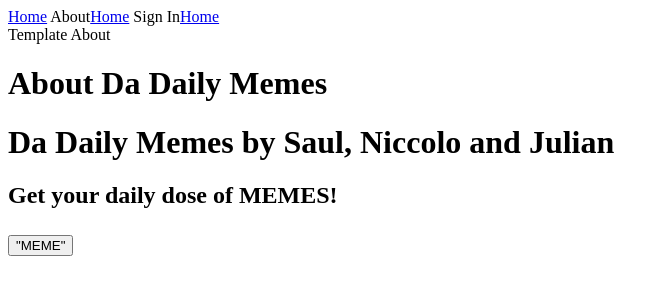
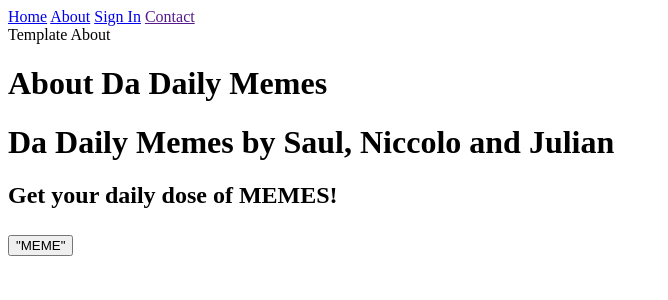
Before and after one commit to Jogata5/DaDailyMemes, a Django app: template DaDailyMemes_website/templates/about.html in a window 1280 px wide. Shown: the top 300 px of the page, without its empty margins (0-668 px from the left). Run offline with Django 4.2, Linux system fonts and the light colour scheme; the template is opened without the code that fills it, so the values that code supplies are empty.

Commit message:
Updated Navbar.html

```diff
--- a/DaDailyMemes_website/templates/navbar.html
+++ b/DaDailyMemes_website/templates/navbar.html
@@ -2,7 +2,9 @@
     {% url 'index' as index_url %}
     <span>{% if request.path == index_url %}Home{% else%}<a href="{{ index_url }}">Home</a>{% endif %}</span>
     {% url 'about' as about_url %}
-    <span>About<a href="{% url 'about' %}">Home</a></span>
+    <span>{% if request.path == index_url %}About{% else%}<a href="{{ about_url}}">About</a>{% endif%}</span>
     {% url 'signin' as signin_url %}
-    <span>Sign In<a href="{% url 'signin' %}">Home</a></span>
+    <span>{% if request.path == index_url %}Sign In{% else%}<a href="{{ signin_url }}">Sign In</a>{% endif%}</span>
+    {% url 'contact' as contact_url %}
+    <span>{% if request.path == index_url %}Contact{% else%}<a href="{{ contact_url }}">Contact</a>{% endif%}</span>
 <div>
--- a/DaDailyMemes_website/urls.py
+++ b/DaDailyMemes_website/urls.py
@@ -21,13 +21,13 @@ from . import views
 
 urlpatterns = [
     path('admin/', admin.site.urls),
-    # path('', TemplateView.as_view(template_name="index.html"), name="index"),
-    # path('', TemplateView.as_view(template_name="about.html"), name="about"),
-    # path('', TemplateView.as_view(template_name="signin.html"), name="signin"),
-    # path('', TemplateView.as_view(template_name="contact.html"), name="index"),
+    path('', TemplateView.as_view(template_name="index.html"), name="index"),
+    path('', TemplateView.as_view(template_name="about.html"), name="about"),
+    path('', TemplateView.as_view(template_name="signin.html"), name="signin"),
+    path('', TemplateView.as_view(template_name="contact.html"), name="index"),
 
-    path('index', views.index, name="index"),
-    path('about', views.about, name="about"),
-    path('signin', views.signin, name="signin"),
-    path('contact', views.contact, name="contact")
+    # path('index', views.index, name="index"),
+    # path('about', views.about, name="about"),
+    # path('signin', views.signin, name="signin"),
+    # path('contact', views.contact, name="contact")
 ]
```
